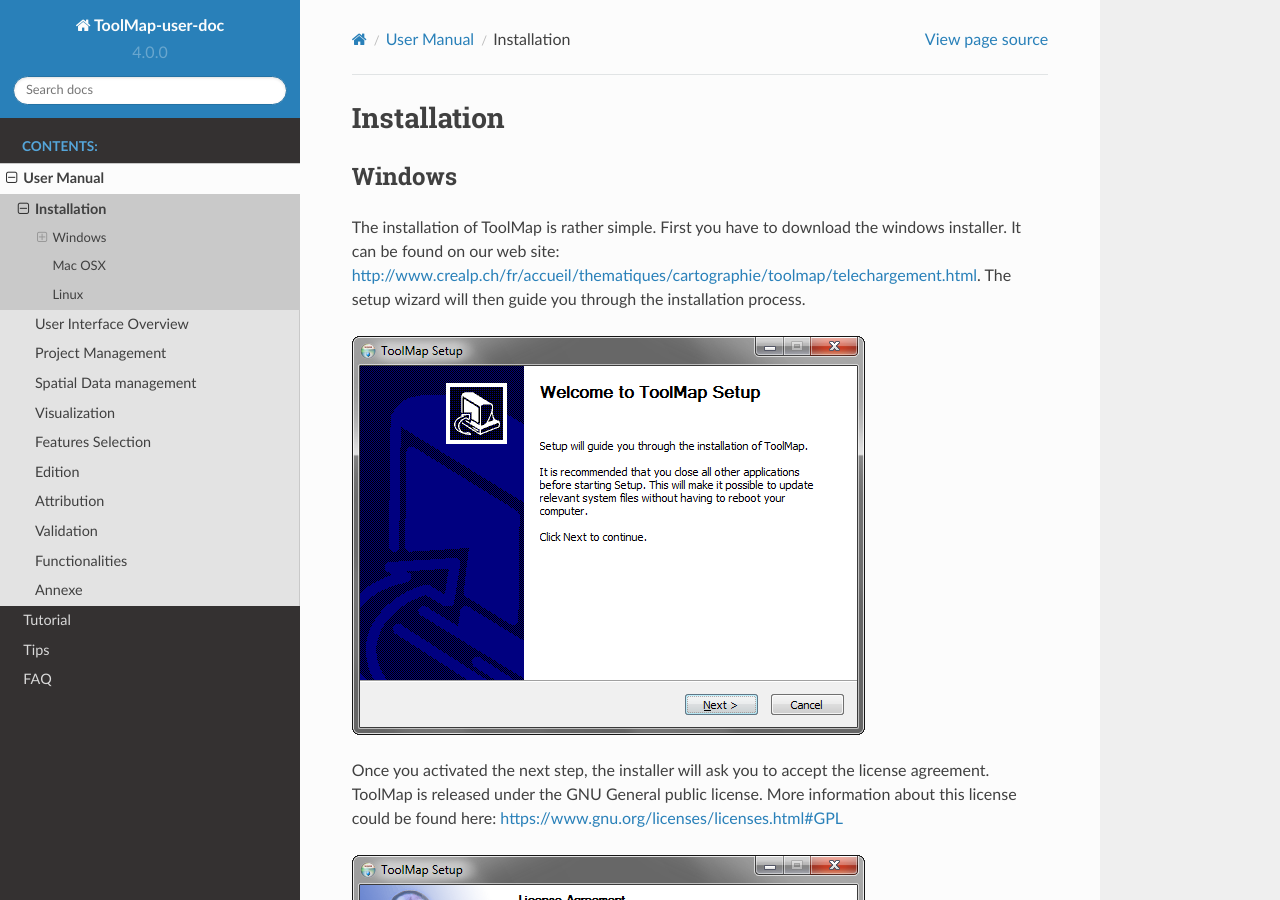
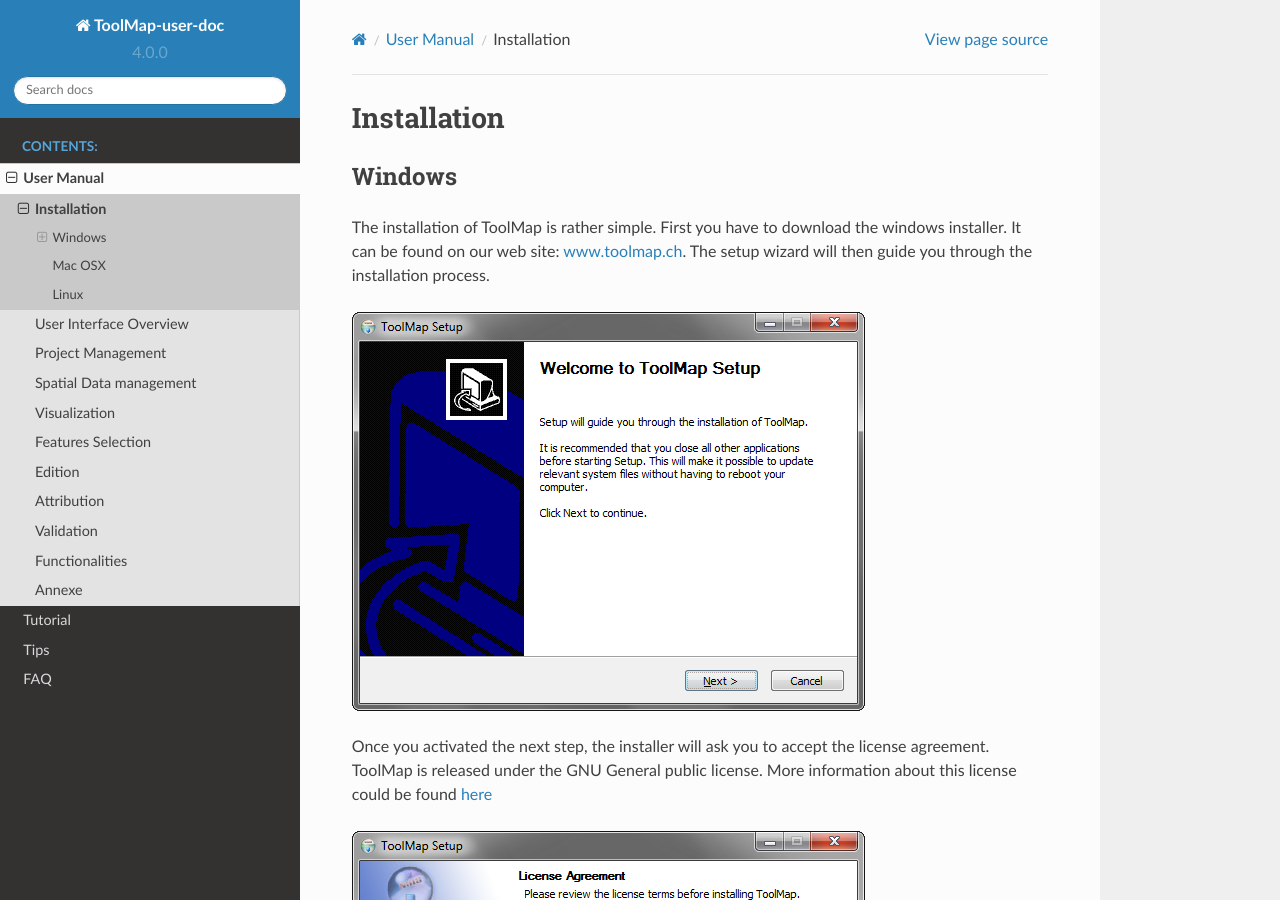
Before and after one commit to terranum-ch/ToolMap-user-doc, a Sphinx documentation site: the page built from doc/usermanual/installation.rst, in a window 1280 px wide and 900 px high. Built offline with Sphinx 7.4.7 and the Read the Docs theme 2.0.0, drawn with Linux system fonts in a browser that asks for light colours; some of the changed lines change nothing that is shown; some of the changed text lies outside the part shown.

Commit message:
Updating usermanual/installation for OSX (link and pictures)

```diff
--- a/doc/usermanual/installation.rst
+++ b/doc/usermanual/installation.rst
@@ -5,11 +5,11 @@
 --------
 
 The installation of ToolMap is rather simple. First you have to download the windows
-installer. It can be found on our web site: http://www.crealp.ch/fr/accueil/thematiques/cartographie/toolmap/telechargement.html. The setup wizard will then guide you through the installation process.
+installer. It can be found on our web site: `www.toolmap.ch <http://www.toolmap.ch>`_. The setup wizard will then guide you through the installation process.
 
 .. image:: img/install-1.png
 
-Once you activated the next step, the installer will ask you to accept the license agreement. ToolMap is released under the GNU General public license. More information about this license could be found here: https://www.gnu.org/licenses/licenses.html#GPL
+Once you activated the next step, the installer will ask you to accept the license agreement. ToolMap is released under the GNU General public license. More information about this license could be found `here <https://www.gnu.org/licenses/licenses.html#GPL>`_
 
 .. image:: img/install-2.png
 
@@ -54,7 +54,7 @@
 Mac OSX
 --------
 
-Download the ToolMap’s .DMG file from http://www.crealp.ch/fr/toolmap-telechargement.html and then double-click on it. A new Finder window similar to the one illustrated bellow should appear.
+Download the ToolMap’s .DMG file from `www.toolmap.ch <http://www.toolmap.ch>`_ and then double-click on it. A new Finder window similar to the one illustrated bellow should appear.
 
 .. image:: img/install-mac-1.png
 
```
Also changed, not shown: doc/usermanual/img/install-mac-1.png.
